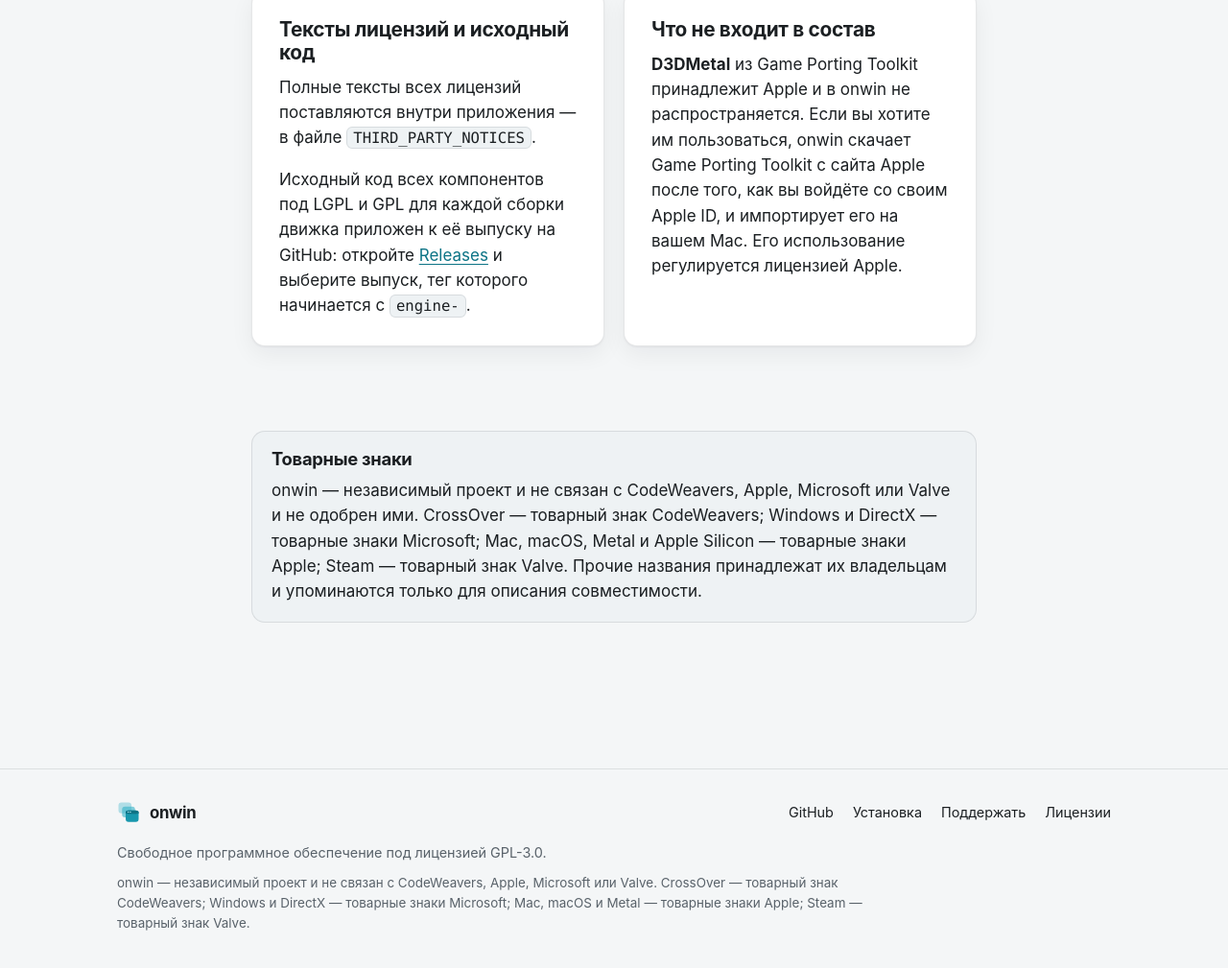
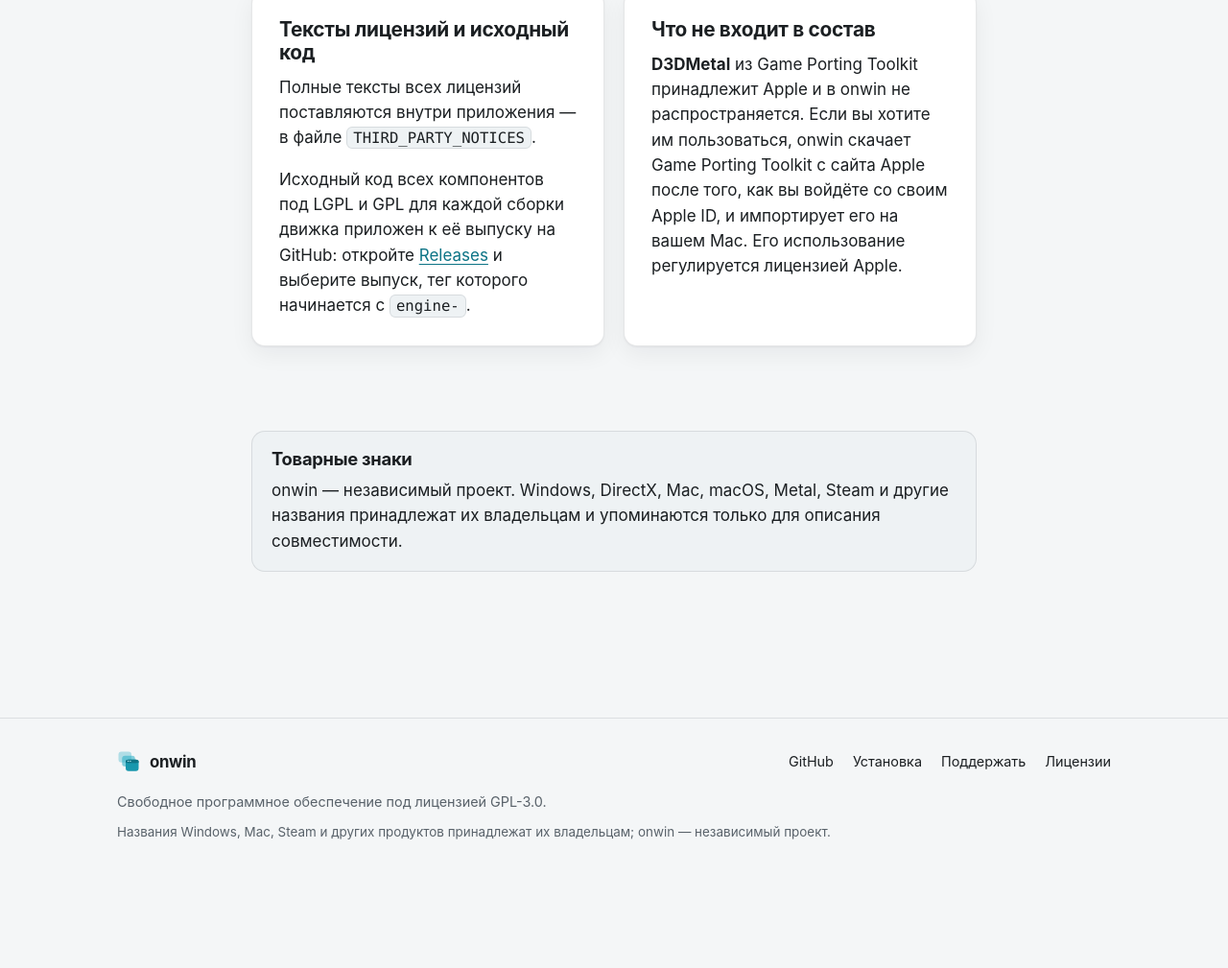
Before and after one commit to totKtoXam/onwin, a plain HTML site: page site/licenses.html in a window 1280 px wide. Shown: the part 1997-3006 px from the top of the page at 96% size. After the commit the page ends 2915 px from the top, so only its background shows below. Drawn offline with Linux system fonts and the light colour scheme.

Commit message:
Short trademark line on the site, README
Co-Authored-By: Claude Opus 5.5 <noreply@anthropic.com>

```diff
--- a/site/licenses.html
+++ b/site/licenses.html
@@ -117,7 +117,7 @@
       <div class="wrap narrow">
         <div class="note note-plain">
           <h2 id="tm-title" style="font-size: 1.15rem">Товарные знаки</h2>
-          <p>onwin — независимый проект и не связан с CodeWeavers, Apple, Microsoft или Valve и не одобрен ими. CrossOver — товарный знак CodeWeavers; Windows и DirectX — товарные знаки Microsoft; Mac, macOS, Metal и Apple Silicon — товарные знаки Apple; Steam — товарный знак Valve. Прочие названия принадлежат их владельцам и упоминаются только для описания совместимости.</p>
+          <p>onwin — независимый проект. Windows, DirectX, Mac, macOS, Metal, Steam и другие названия принадлежат их владельцам и упоминаются только для описания совместимости.</p>
         </div>
       </div>
     </section>
@@ -138,7 +138,7 @@
         </ul>
       </div>
       <p class="footer-meta">Свободное программное обеспечение под лицензией GPL-3.0.</p>
-      <p class="disclaimer">onwin — независимый проект и не связан с CodeWeavers, Apple, Microsoft или Valve. CrossOver — товарный знак CodeWeavers; Windows и DirectX — товарные знаки Microsoft; Mac, macOS и Metal — товарные знаки Apple; Steam — товарный знак Valve.</p>
+      <p class="disclaimer">Названия Windows, Mac, Steam и других продуктов принадлежат их владельцам; onwin — независимый проект.</p>
     </div>
   </footer>
 </body>
```
Also changed, not shown: site/404.html (+1 -1 lines), site/donate.html (+1 -1 lines), site/index.html (+1 -1 lines), site/install.html (+1 -1 lines), 3 other files.
